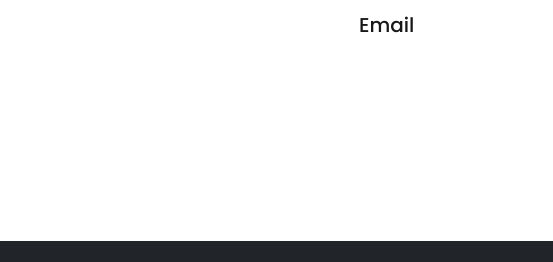
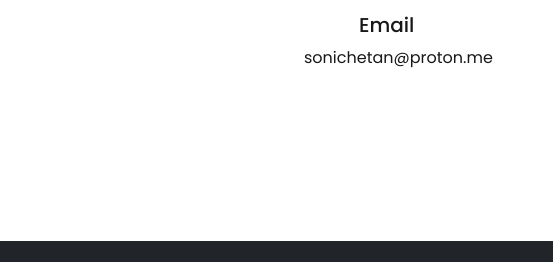
Before and after one commit to Chetan024/portfolio, a plain HTML site: page index.html in a window 1280 px wide. Shown: the part 2917-3179 px from the top of the page, 0-553 px from the left. Drawn offline with nearby package versions, Linux system fonts and the light colour scheme.

Commit message:
visible-email

```diff
--- a/index.html
+++ b/index.html
@@ -158,7 +158,7 @@
                 <div class="contact-item">
                   <i class="bi bi-envelope fs-2 text-primary mb-3"></i>
                   <a href="mailto:sonichetan@proton.me"><h5>Email</h5></a>
-                  <!-- <p>chetan@example.com</p> -->
+                  <p>sonichetan@proton.me</p>
                 </div>
               </div>
               <div class="col-md-4">
```
